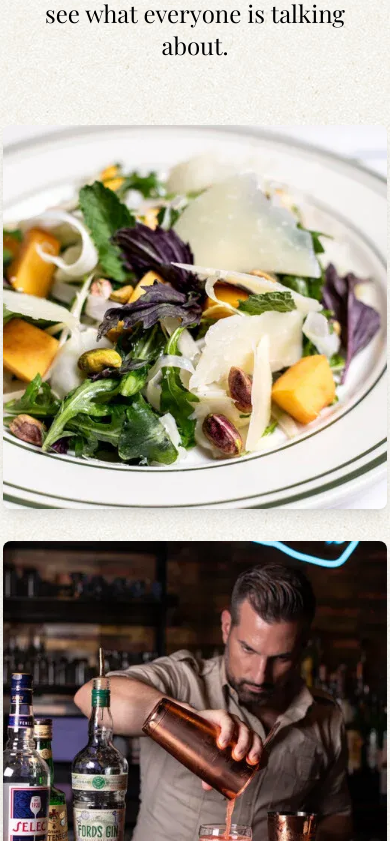
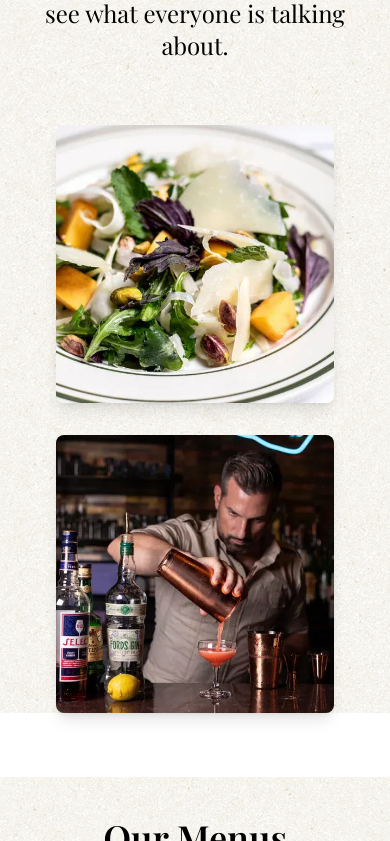
Before and after one commit to BabyDell/Kikis-Restaurant, a Next.js app: page / in a window 390 px wide. Shown: the part 1063-1904 px from the top of the page. Built offline with nearby package versions, Linux system fonts and the light colour scheme; a web font is replaced by a local one.

Commit message:
more fixes to mobile devices

```diff
--- a/src/app/Components/Home.tsx
+++ b/src/app/Components/Home.tsx
@@ -54,7 +54,7 @@ export default function Home() {
         </div>
       </section>
 
-      <section className="relative w-full bg-[url('/images/KikisBGTexture.jpg')] bg-repeat md:ml-10">
+      <section className="relative w-full bg-[url('/images/KikisBGTexture.jpg')] bg-repeat md:ml-10 ">
         <div className="relative top-0 left-0 w-full h-16 md:h-24 bg-white blur-3xl z-10 " />
         <div className="container mx-auto px-4">
           <motion.article
@@ -68,32 +68,34 @@ export default function Home() {
             hospitality with delicious Italian flavors and craft cocktails. Come
             see what everyone is talking about.
           </motion.article>
-          <div className="flex flex-col md:flex-row justify-center items-center space-y-8 md:space-y-0 md:space-x-8 lg:space-x-20 mt-16 pb-20">
+          <div className="flex flex-col md:flex-row justify-center items-center space-y-8 md:space-y-0 md:space-x-8 mx-10 my-16">
             <motion.div
               ref={dish1Ref}
+              className="w-full max-w-[450px]"
               initial={{ opacity: 0, x: -20 }}
               animate={dish1Controls}
               transition={{ duration: 0.8 }}
             >
               <Image
                 src="/images/KikisDish1.webp"
-                className="max-w-96 rounded-lg shadow-lg"
-                height={500}
-                width={500}
+                className="w-full h-auto rounded-lg shadow-lg"
+                height={450}
+                width={450}
                 alt="Kiki's Signature Dish 1"
               />
             </motion.div>
             <motion.div
               ref={dish2Ref}
+              className="w-full max-w-[450px]"
               initial={{ opacity: 0, x: 20 }}
               animate={dish2Controls}
               transition={{ duration: 0.8 }}
             >
               <Image
                 src="/images/KikisDish2.webp"
-                className="max-w-96 rounded-lg shadow-lg"
-                height={500}
-                width={500}
+                className="w-full h-auto rounded-lg shadow-lg"
+                height={450}
+                width={450}
                 alt="Kiki's Signature Dish 2"
               />
             </motion.div>
--- a/src/app/Components/OpenTableSection.tsx
+++ b/src/app/Components/OpenTableSection.tsx
@@ -31,7 +31,7 @@ import {
           priority
           className="object-cover object-center"
         />
-          <Card className="absolute w-full sm:max-w-md max-w-sm  md:ml-10">
+          <Card className="absolute w-full max-w-[calc(100%-5rem)] sm:max-w-md   md:ml-10">
             <CardHeader>
               <CardTitle className="text-2xl font-bold text-center">
                 Make a Reservation
```
Lines whose indentation alone changed are shown as unchanged.
